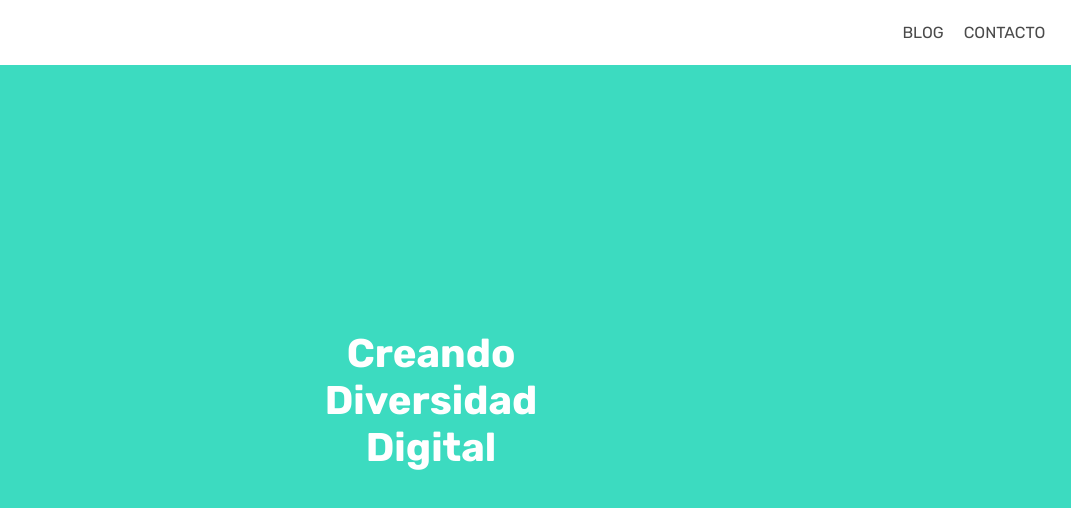
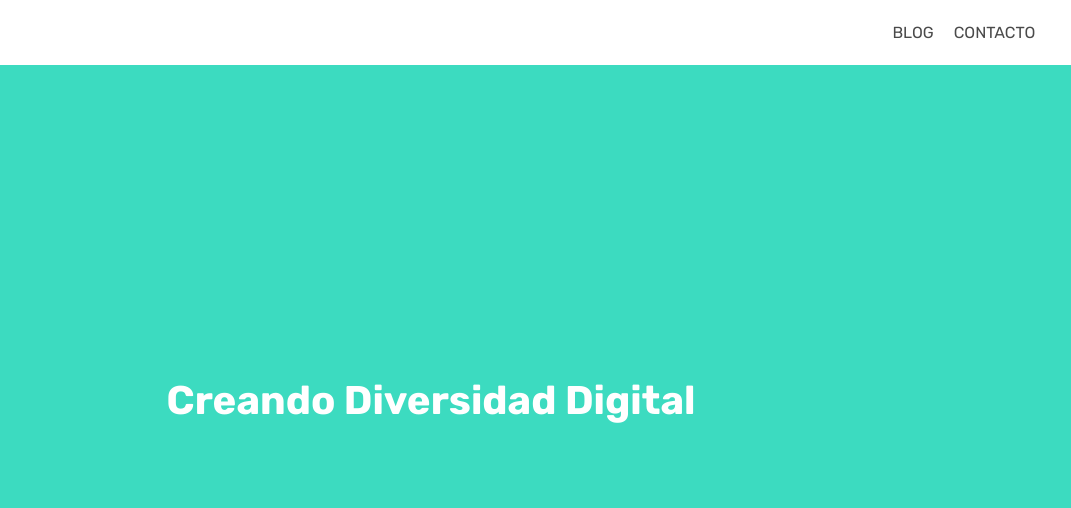
Before and after one commit to Adalab/modulo-1-evaluacion-intermedia-SandraRial, a plain HTML site: page index.html in a window 1280 px wide. Shown: the full height of the page, 209-1280 px from the left. Drawn offline with Linux system fonts and the light colour scheme.

Commit message:
add h1 delete section

```diff
--- a/index.html
+++ b/index.html
@@ -46,11 +46,7 @@
       </nav>
     </header>
     <main class="main">
-      <section class="box">
-        <p class="box_item">Creando</p>
-        <p class="box_item">Diversidad</p>
-        <p class="box_item">Digital</p>
-      </section>
+      <h1 class="box_item">Creando diversidad digital</h1>
     </main>
   </body>
 </html>
--- a/style/main.css
+++ b/style/main.css
@@ -21,7 +21,8 @@
 
 .buttons {
   font-family: var(--font-family);
-  margin: 10px auto 13px auto;
+  margin: 10px 13px;
+  padding: 10px;
   display: flex;
   flex-direction: row;
   align-items: center;
@@ -46,23 +47,24 @@
   height: 100vh;
   display: flex;
   flex-direction: column;
-  text-align: center;
   justify-content: center;
+  font-weight: bold;
 }
 
-.box {
+/* .box {
   display: flex;
   flex-direction: column;
   text-align: center;
   justify-content: center;
   font-weight: bold;
-}
+} */
 
 .box_item {
   font-family: var(--font-family);
   color: #ffffff;
   font-size: 40px;
   text-align: center;
+  text-transform: capitalize;
 }
 
 @media all and (min-width: 768px) {
```
